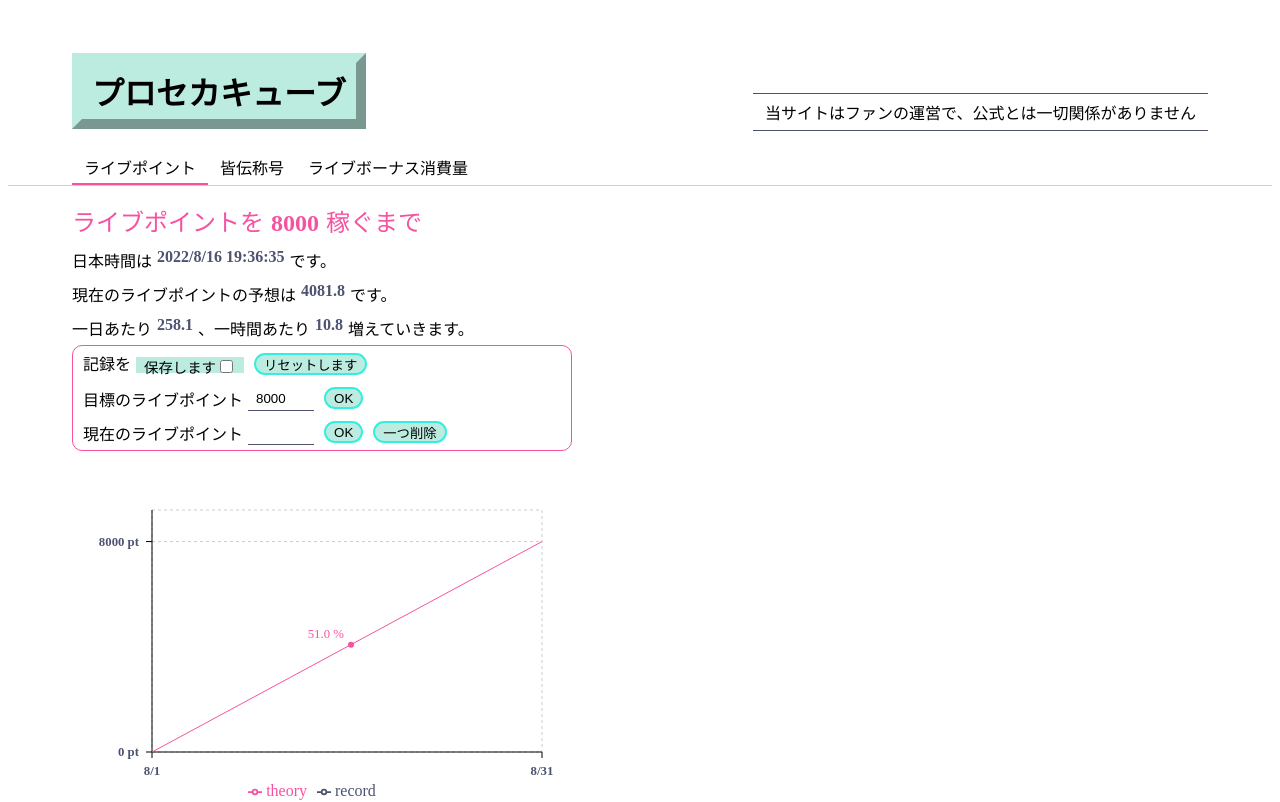
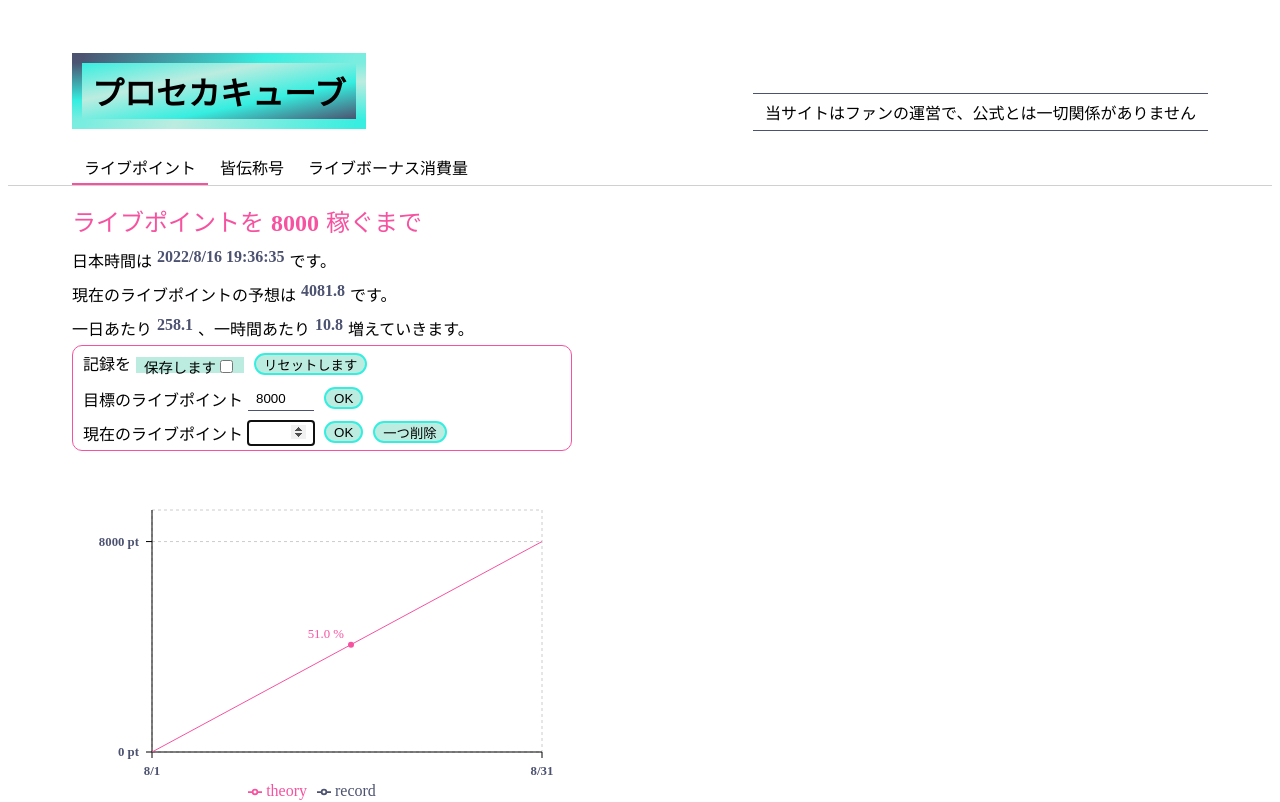
Before and after one commit to popcube/prosekacube, a React (Create React App) app: page / in a window 1280 px wide. Shown: the top 802 px of the page. Built offline with nearby package versions, Linux system fonts and the light colour scheme.

Commit message:
minor change

```diff
--- a/src/App.js
+++ b/src/App.js
@@ -14,8 +14,9 @@ const TitleH1 = styled.h1`
   display: inline-block;
   padding: 5px 10px;
   margin-right: 20px;
-  border: 10px outset #BCECE0;
-  background-color: #BCECE0;
+  border: 10px solid;
+  border-image: linear-gradient(to bottom right, #4C5270, #36EEE0, #BCECE0, #36EEE0) 1;
+  background: linear-gradient(to bottom right, #36EEE0, #BCECE0, #36EEE0, #4C5270);
 `
 
 const NoticeP = styled.p`
--- a/src/components/user_inputs.js
+++ b/src/components/user_inputs.js
@@ -256,6 +256,7 @@ export const UserInput = () => {
               max={goalPoint}
               value={livePoint}
               onChange={(e) => setLivePoint(e.target.value)}
+              autoFocus={true}
             />
             <Button ref={ifPointButton} type="submit" name="setLivePoint">
               OK
```
